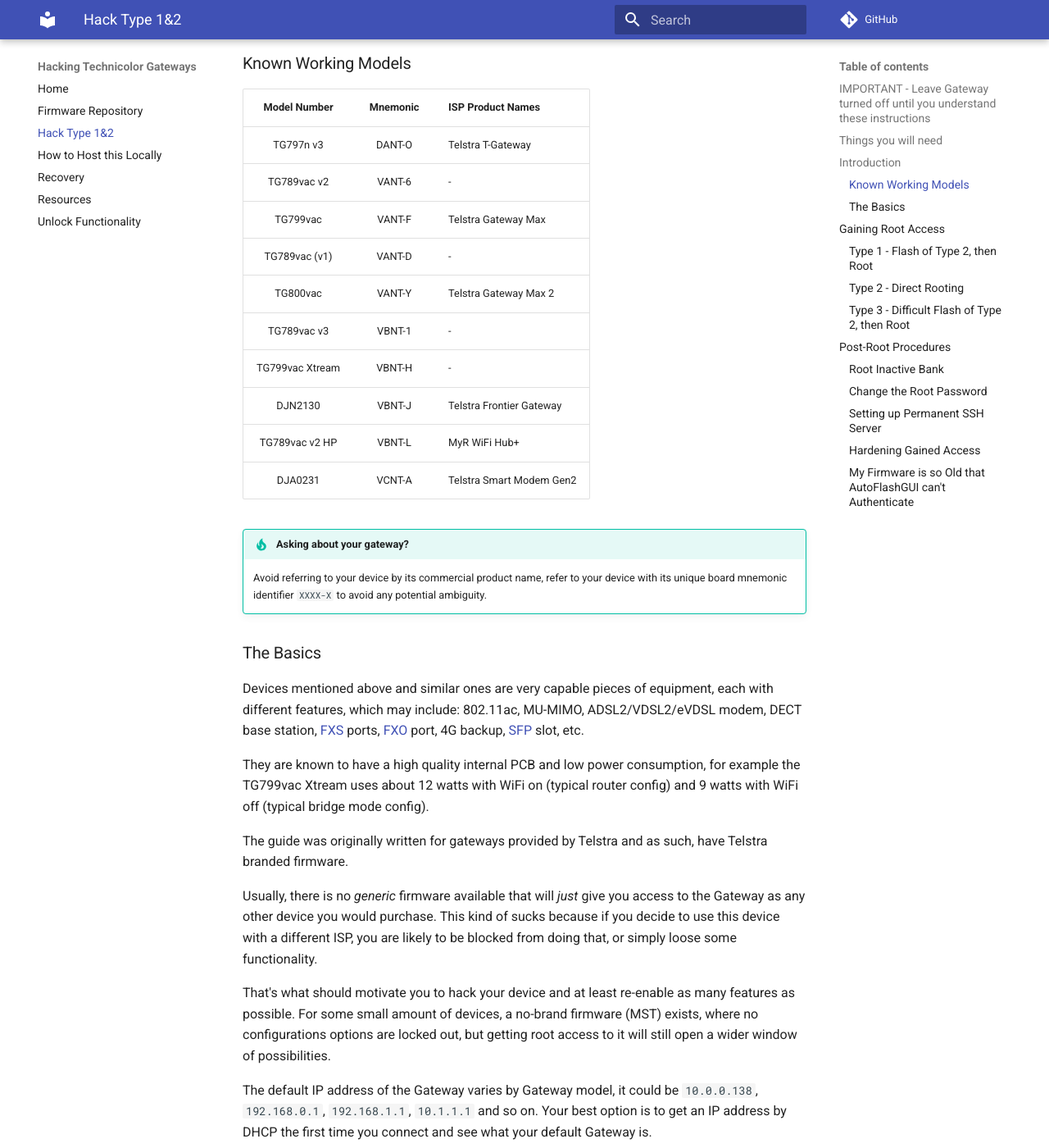
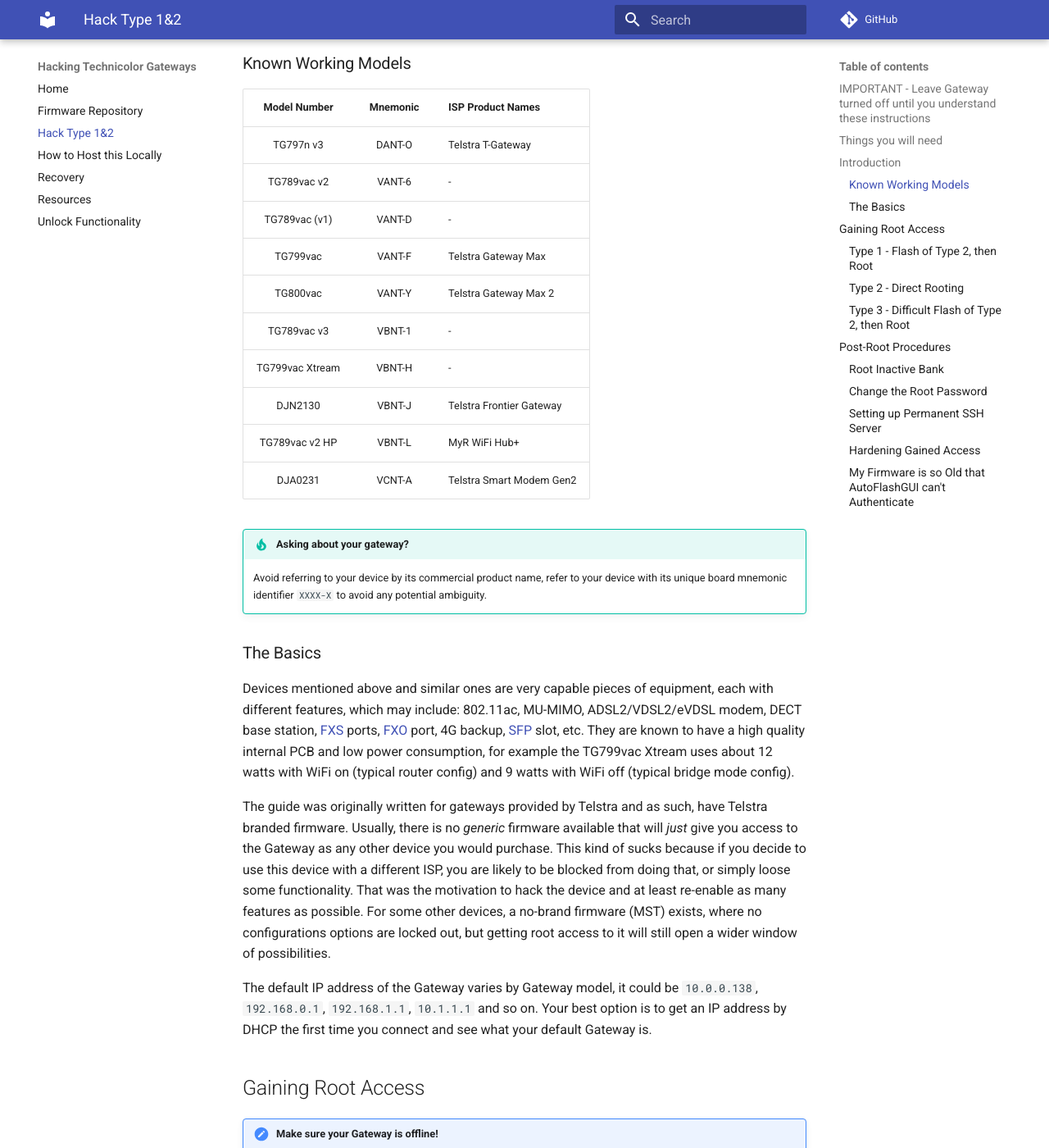
Before and after one commit to hack-technicolor/hack-technicolor, an MkDocs documentation site: the page built from docs/Hack Type 1&2.md, in a window 1280 px wide and 1400 px high, scrolled down 1121 px. Shown: the whole window at 82% size. Built offline with MkDocs 1.6.1 and Material for MkDocs 9.7.7, drawn with Linux system fonts in a browser that asks for light colours; comment, search, counter and statistics services are not loaded; some of the changed text lies outside the part shown.

Commit message:
Introduction - minor edits

```diff
--- a/docs/Hack Type 1&2.md
+++ b/docs/Hack Type 1&2.md
@@ -31,8 +31,8 @@
  |:---------------:|:--------:|:--------------------------
  | TG797n v3       | DANT-O   | Telstra T-Gateway
  | TG789vac v2     | VANT-6   | -
+ | TG789vac (v1)   | VANT-D   | -
  | TG799vac        | VANT-F   | Telstra Gateway Max
- | TG789vac (v1)   | VANT-D   | -
  | TG800vac        | VANT-Y   | Telstra Gateway Max 2
  | TG789vac v3     | VBNT-1   | -
  | TG799vac Xtream | VBNT-H   | -
@@ -45,15 +45,9 @@
 
 ### The Basics
 
-Devices mentioned above and similar ones are very capable pieces of equipment, each with different features, which may include: 802.11ac, MU-MIMO, ADSL2/VDSL2/eVDSL modem, DECT base station, [FXS](https://en.wikipedia.org/wiki/Foreign_exchange_service_%28telecommunications%29#Foreign_exchange_station) ports, [FXO](https://en.wikipedia.org/wiki/Foreign_exchange_service_%28telecommunications%29#Foreign_exchange_station) port,  4G backup, [SFP](https://en.wikipedia.org/wiki/Small_form-factor_pluggable_transceiver) slot, etc.
+Devices mentioned above and similar ones are very capable pieces of equipment, each with different features, which may include: 802.11ac, MU-MIMO, ADSL2/VDSL2/eVDSL modem, DECT base station, [FXS](https://en.wikipedia.org/wiki/Foreign_exchange_service_%28telecommunications%29#Foreign_exchange_station) ports, [FXO](https://en.wikipedia.org/wiki/Foreign_exchange_service_%28telecommunications%29#Foreign_exchange_station) port,  4G backup, [SFP](https://en.wikipedia.org/wiki/Small_form-factor_pluggable_transceiver) slot, etc. They are known to have a high quality internal PCB and low power consumption, for example the TG799vac Xtream uses about 12 watts with WiFi on (typical router config) and 9 watts with WiFi off (typical bridge mode config).
 
-They are known to have a high quality internal PCB and low power consumption, for example the TG799vac Xtream uses about 12 watts with WiFi on (typical router config) and 9 watts with WiFi off (typical bridge mode config).
-
-The guide was originally written for gateways provided by Telstra and as such, have Telstra branded firmware.
-
-Usually, there is no *generic* firmware available that will *just* give you access to the Gateway as any other device you would purchase. This kind of sucks because if you decide to use this device with a different ISP, you are likely to be blocked from doing that, or simply loose some functionality.
-
-That's what should motivate you to hack your device and at least re-enable as many features as possible. For some small amount of devices, a no-brand firmware (MST) exists, where no configurations options are locked out, but getting root access to it will still open a wider window of possibilities.
+The guide was originally written for gateways provided by Telstra and as such, have Telstra branded firmware. Usually, there is no *generic* firmware available that will *just* give you access to the Gateway as any other device you would purchase. This kind of sucks because if you decide to use this device with a different ISP, you are likely to be blocked from doing that, or simply loose some functionality. That was the motivation to hack the device and at least re-enable as many features as possible. For some other devices, a no-brand firmware (MST) exists, where no configurations options are locked out, but getting root access to it will still open a wider window of possibilities.
 
 The default IP address of the Gateway varies by Gateway model, it could be `10.0.0.138`, `192.168.0.1`, `192.168.1.1`, `10.1.1.1` and so on. Your best option is to get an IP address by DHCP the first time you connect and see what your default Gateway is.
 
```
Also changed, not shown: other parts of docs/Hack Type 1&2.md (+2 -2 lines).
